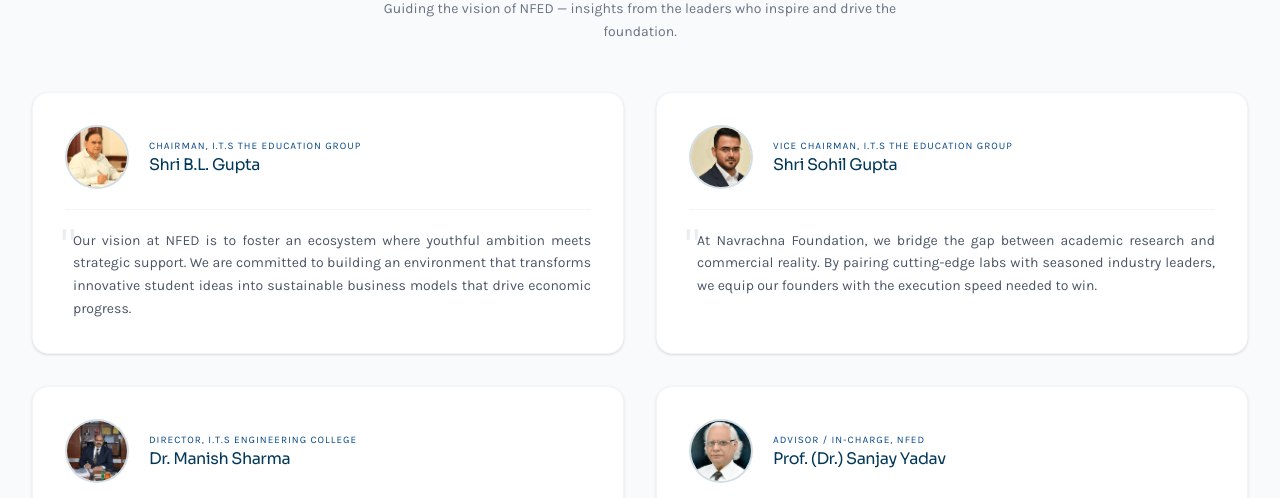
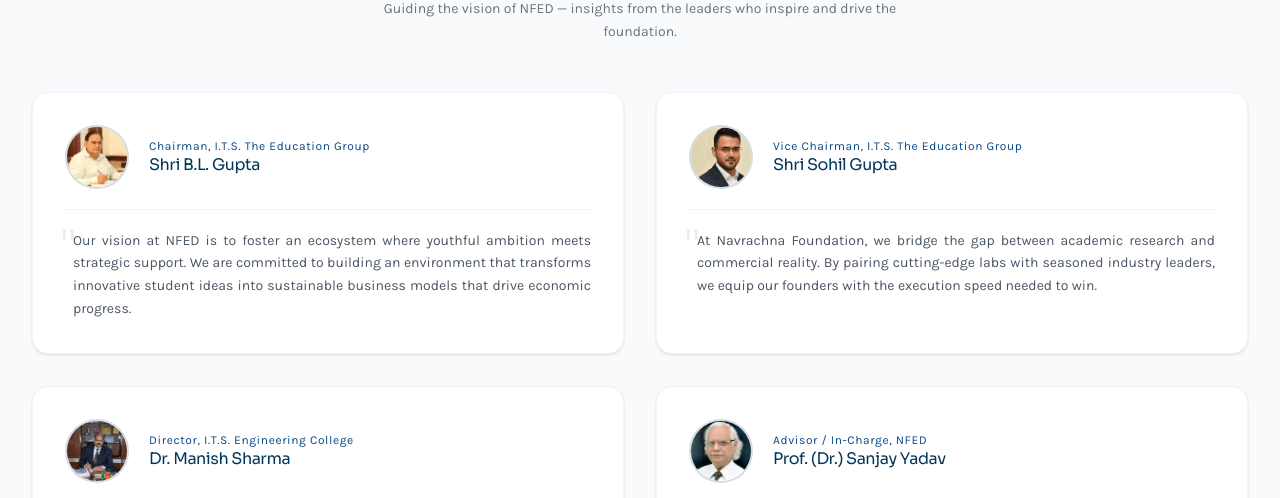
Before and after one commit to er-anubhav/Navrachna-Website, a React (Vite) app: page / in a window 1280 px wide. Shown: the part 6280-6778 px from the top of the page. Built offline with nearby package versions, Linux system fonts and the light colour scheme; a web font is replaced by a local one.

Commit message:
update leadership role strings to title-case capitalization

```diff
--- a/src/pages/AboutPage.jsx
+++ b/src/pages/AboutPage.jsx
@@ -34,25 +34,25 @@
   },
   leadership: [
     {
-      role: "CHAIRMAN, I.T.S THE EDUCATION GROUP",
+      role: "Chairman, I.T.S. The Education Group",
       title: "Shri B.L. Gupta",
       photo: leaderChairman,
       message: "Our vision at NFED is to foster an ecosystem where youthful ambition meets strategic support. We are committed to building an environment that transforms innovative student ideas into sustainable business models that drive economic progress."
     },
     {
-      role: "VICE CHAIRMAN, I.T.S THE EDUCATION GROUP",
+      role: "Vice Chairman, I.T.S. The Education Group",
       title: "Shri Sohil Gupta",
       photo: leaderViceChairman,
       message: "At Navrachna Foundation, we bridge the gap between academic research and commercial reality. By pairing cutting-edge labs with seasoned industry leaders, we equip our founders with the execution speed needed to win."
     },
     {
-      role: "DIRECTOR, I.T.S ENGINEERING COLLEGE",
+      role: "Director, I.T.S. Engineering College",
       title: "Dr. Manish Sharma",
       photo: leaderDirector,
       message: "Engineering excellence is the cornerstone of technical innovation. NFED provides the precise multidisciplinary platform, prototyping infrastructure, and technical mentorship needed to scale deep-tech ventures."
     },
     {
-      role: "ADVISOR / IN-CHARGE, NFED",
+      role: "Advisor / In-Charge, NFED",
       title: "Prof. (Dr.) Sanjay Yadav",
       photo: leaderAdvisor,
       message: "NFED is built ground-up to serve founders. From government grant assistance to fabrication support, our hands-on incubation framework ensures that no promising idea fails for lack of guidance or capital."
@@ -235,7 +235,7 @@
                     />
                   </div>
                   <div>
-                    <div className="text-[9px] sm:text-[10px] tracking-widest text-[#074887] uppercase font-normal">
+                    <div className="text-[10px] sm:text-xs tracking-wider text-[#074887] font-normal">
                       {leader.role}
                     </div>
                     <h3 className="text-sm sm:text-base font-normal text-[#013759] mt-0.5">
--- a/src/pages/LandingPage.jsx
+++ b/src/pages/LandingPage.jsx
@@ -29,25 +29,25 @@
 
 const LEADERSHIP = [
   {
-    role: "CHAIRMAN, I.T.S THE EDUCATION GROUP",
+    role: "Chairman, I.T.S. The Education Group",
     title: "Shri B.L. Gupta",
     photo: leaderChairman,
     message: "Our vision at NFED is to foster an ecosystem where youthful ambition meets strategic support. We are committed to building an environment that transforms innovative student ideas into sustainable business models that drive economic progress."
   },
   {
-    role: "VICE CHAIRMAN, I.T.S THE EDUCATION GROUP",
+    role: "Vice Chairman, I.T.S. The Education Group",
     title: "Shri Sohil Gupta",
     photo: leaderViceChairman,
     message: "At Navrachna Foundation, we bridge the gap between academic research and commercial reality. By pairing cutting-edge labs with seasoned industry leaders, we equip our founders with the execution speed needed to win."
   },
   {
-    role: "DIRECTOR, I.T.S ENGINEERING COLLEGE",
+    role: "Director, I.T.S. Engineering College",
     title: "Dr. Manish Sharma",
     photo: leaderDirector,
     message: "Engineering excellence is the cornerstone of technical innovation. NFED provides the precise multidisciplinary platform, prototyping infrastructure, and technical mentorship needed to scale deep-tech ventures."
   },
   {
-    role: "ADVISOR / IN-CHARGE, NFED",
+    role: "Advisor / In-Charge, NFED",
     title: "Prof. (Dr.) Sanjay Yadav",
     photo: leaderAdvisor,
     message: "NFED is built ground-up to serve founders. From government grant assistance to fabrication support, our hands-on incubation framework ensures that no promising idea fails for lack of guidance or capital."
@@ -1173,7 +1173,7 @@
                     />
                   </div>
                   <div className="text-left">
-                    <div className="text-[9px] sm:text-[10px] tracking-widest text-[#074887] uppercase font-normal">
+                    <div className="text-[10px] sm:text-xs tracking-wider text-[#074887] font-normal">
                       {leader.role}
                     </div>
                     <h3 className="text-xs sm:text-base font-normal text-[#013759] mt-0.5">
```
